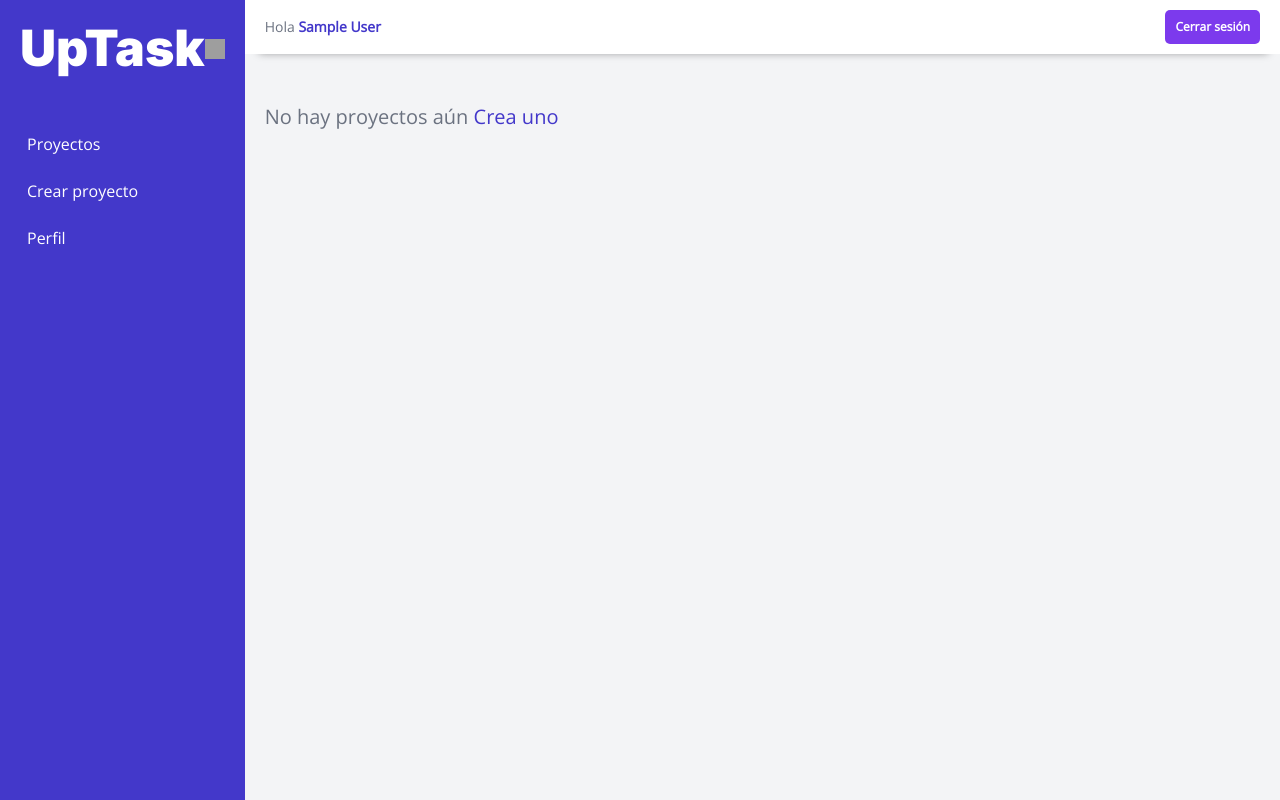
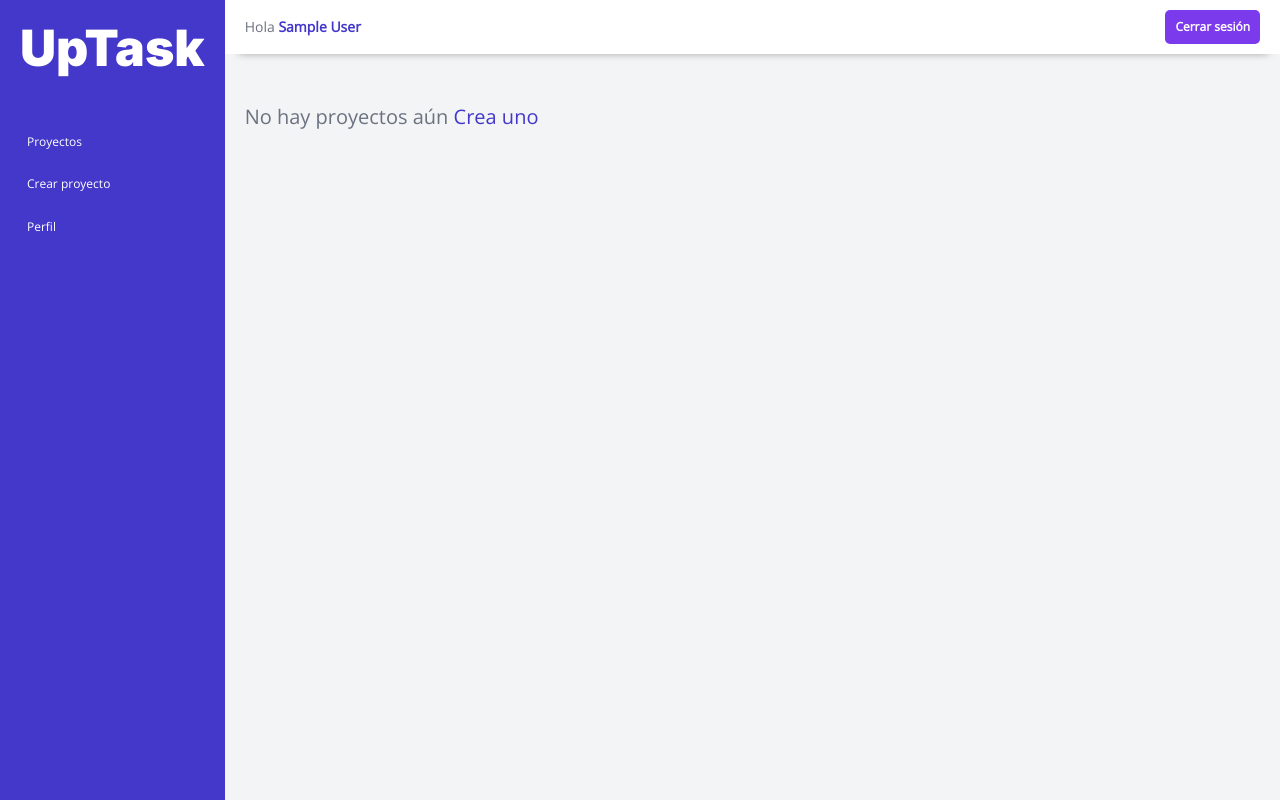
Before and after one commit to AlejandroBalladares/Proyecto-9-UpTask, a PHP site: template views/dashboard/index.php in a window 1280 px wide. Run offline with PHP 8.4, Linux system fonts and the light colour scheme; the template is opened without the code that fills it, so the values that code supplies are empty; the visitor is signed in with stand-in values (Sample User, id 1); style sheets or scripts are compiled from the project's sources; grey boxes are pictures that could not be loaded.

Commit message:
Agrego estilos al boton de cerrar sesion

```diff
--- a/src/scss/dashboard/_sidebar.scss
+++ b/src/scss/dashboard/_sidebar.scss
@@ -57,6 +57,10 @@
                     cursor: pointer;
                 }
             }
+
+            @include m.tablet {
+                display: none;
+            }
         }
     }
 
@@ -66,15 +70,34 @@
         a{
             color: v.$blanco;
             display: block;
-            margin-bottom: 1.5rem;
+            margin-bottom: 2rem;
             padding: .7rem;
             transition-property: background-color;
             transition-duration: 300ms;
+            font-size: 2.4rem;
+            text-align: center;
+
             &:hover,
             &.activo{
                 background-color: color.adjust(v.$indigo, $lightness: -20%);
                 border-radius: .5rem;
             }
+
+            @include m.tablet {
+                font-size: 1.2rem;
+                margin-bottom: 1.5rem;
+                text-align: left;
+            }
+        }
+    }
+
+    .cerrar-sesion-mobile{
+        margin-top: 10rem;
+        .cerrar-sesion{
+            @include m.boton(v.$indigo, v.$blanco);
+        }
+        @include m.tablet {
+            display: none;
         }
     }
 }
```
